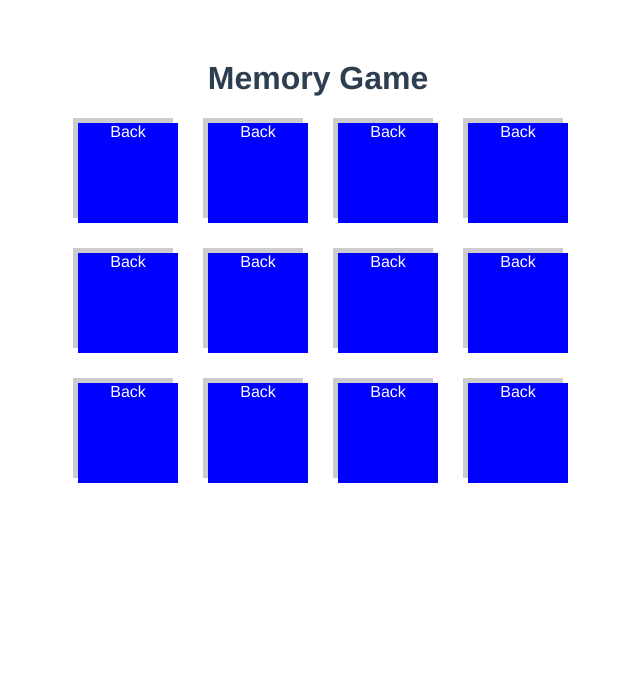
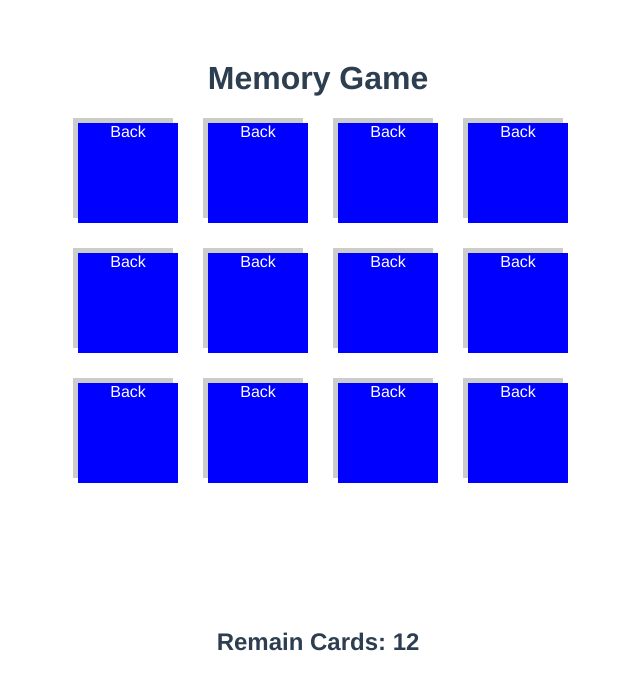
Before and after one commit to AintzaneM/vue-memory-game, a Vue app: page / in a window 1280 px wide. Shown: the top 690 px of the page, without its empty margins (322-962 px from the left). Built offline with nearby package versions, Linux system fonts and the light colour scheme.

Commit message:
added win condition

```diff
--- a/src/App.vue
+++ b/src/App.vue
@@ -14,12 +14,13 @@
   </section>
 
   <h2>{{status}}</h2>
+  <!-- <h2>Remain Cards: {{cardTotal}}</h2> -->
 
 
 </template>
 
 <script>
-import { ref, watch } from 'vue';
+import { computed, ref, watch } from 'vue';
 import Card from './components/Card.vue';
 
 export default {
@@ -30,27 +31,39 @@ export default {
   setup() {
     const cardList = ref([])
     const userSelect = ref ([])
-    const status = ref ("")
 
+    const status = computed(() => {
+      if(cardTotal.value === 0) {
+        return 'Player wins!!!'
+      } else {
+        return `Remain Cards: ${cardTotal.value}`
+      }
+    })
+
+
+    const cardTotal = computed(() => {
+      const cardFiltered = cardList.value.filter (card => card.visible === false).length
+      return cardFiltered
+    })
 
 
     // console.log(userSelect.value)
 
     for (let i = 0; i < 12; i++) {
       cardList.value.push({
-        value: i,
+        value: 10,
         visible: false,
         position: i,
         matched: false
       })
     }
 
-    console.log("value",cardList.value)
-    console.log("cardList",cardList)
+    // console.log("value",cardList.value)
+    // console.log("cardList",cardList)
 
 
     const flipCard = payload => {
-      console.log("payload", payload)
+      // console.log("payload", payload)
 
       cardList.value[payload.position].visible = true
 
@@ -62,17 +75,17 @@ export default {
     }
 
     watch(userSelect, currentValue => {
-      console.log("current", currentValue)
+      // console.log("current", currentValue)
 
       if(currentValue.length === 2) {
         const cardFirst = currentValue[0]
         const cardSecond = currentValue[1]
-         console.log("cardFirst", cardFirst)
-         console.log("cardSecond", cardSecond)
+        //  console.log("cardFirst", cardFirst)
+        //  console.log("cardSecond", cardSecond)
 
          if(cardFirst.faceCardValue === cardSecond.faceCardValue) {
            status.value="Matched"
-           cardList.value[cardFirst.position].matched = false
+           cardList.value[cardFirst.position].matched = true
            cardList.value[cardSecond.position].matched = true
          }else {
            status.value="Not Matched"
@@ -90,9 +103,9 @@ export default {
 
 
 
-        console.log("That's it!")
+        // console.log("That's it!")
         userSelect.value.length = 0
-        console.log("userSelect",userSelect.value)
+        // console.log("userSelect",userSelect.value)
       }
     }, {deep:true})
 
@@ -101,6 +114,9 @@ export default {
       flipCard,
       userSelect,
       status,
+      cardTotal
+      // cardRemain,
+      // pairsRemain
     }
 
 
--- a/src/components/Card.vue
+++ b/src/components/Card.vue
@@ -23,7 +23,7 @@ export default {
 
 
     setup(props, context){
-        console.log("props",props.value)
+        // console.log("props",props.value)
         // console.log("context",context)
         const selectCard = () => {
             context.emit("select-card", {
@@ -42,7 +42,7 @@ export default {
 <template>
     <div class="card" @click="selectCard">
         <div v-if="visible" class="card-face">
-            {{value}} - {{matched}}
+            {{value}}
         </div>
         <div v-else class="card-back">
             Back
```
